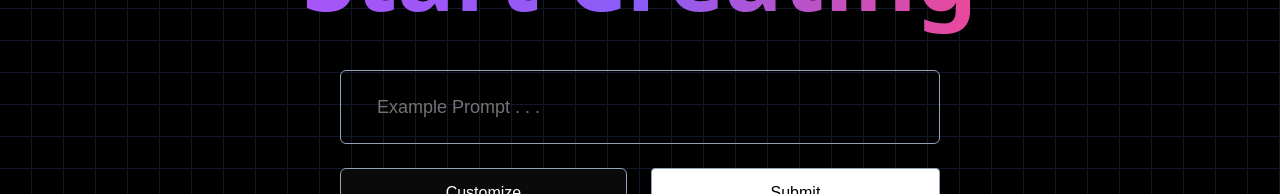
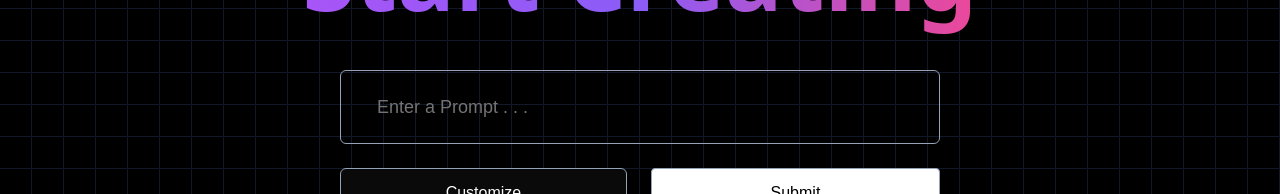
Before and after one commit to LynnT-2003/Sparkjoy-Web-Demo-v2, a Next.js app: page / in a window 1280 px wide. Shown: the part 3008-3202 px from the top of the page. Built offline with nearby package versions, Linux system fonts and the light colour scheme; no server answers; the database is empty.

Commit message:
Updated input placeholder text.

```diff
--- a/components/sections/InputSection.tsx
+++ b/components/sections/InputSection.tsx
@@ -119,7 +119,7 @@ const InputSection = () => {
       <div className="flex flex-col justify-center w-[600px] mt-8">
         <Input
           type="text"
-          placeholder="Example Prompt . . ."
+          placeholder="Enter a Prompt . . ."
           onChange={handlePromptChange}
           className="text-lg py-9 pl-9 mb-2"
         />
```
